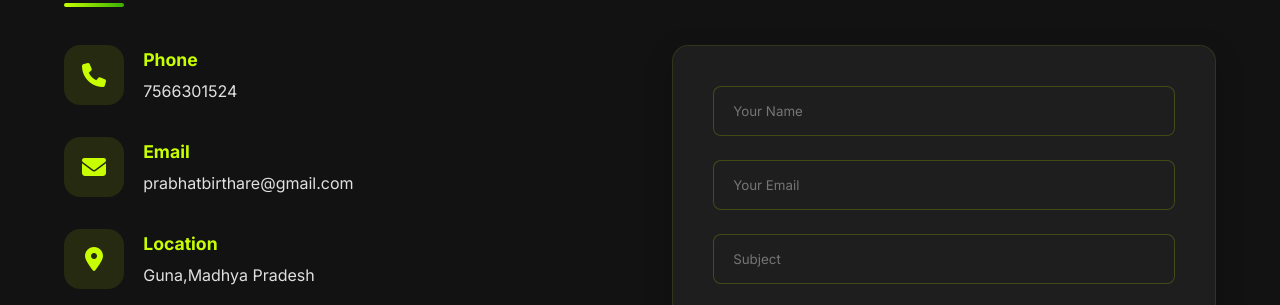
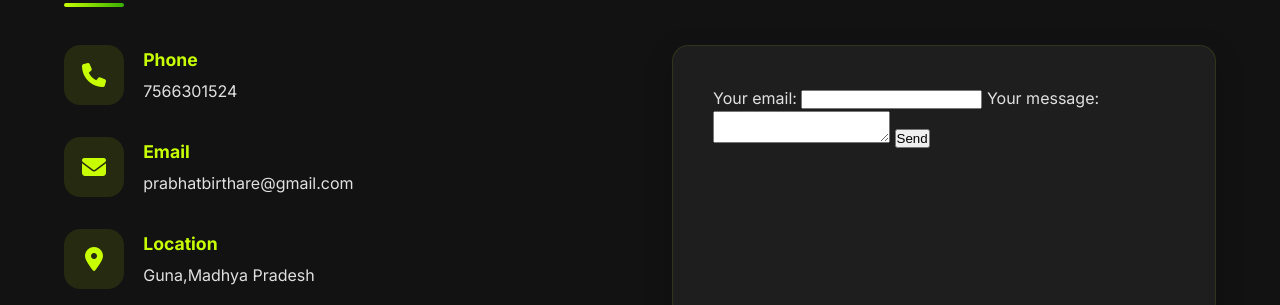
Before and after one commit to rahulbirthare/rahulbirthare, a plain HTML site: page index.html in a window 1280 px wide. Shown: the part 5581-5886 px from the top of the page. Drawn offline with nearby package versions, Linux system fonts and the light colour scheme.

Commit message:
Update index.html

```diff
--- a/index.html
+++ b/index.html
@@ -1206,7 +1206,7 @@
                     </div>
                 </div>
                 <div class="contact-form">
-                    <form action="https://formspree.io/f/manpkqew" method="POST">
+                    <!-- <form action="https://formspree.io/f/manpkqew" method="POST">
                         <div class="form-group">
                             <input type="text" class="form-control" placeholder="Your Name" required>
                         </div>
@@ -1222,7 +1222,28 @@
                         <button type="submit" class="btn">
                             <i class="fas fa-paper-plane"></i> Send Message
                         </button>
-                    </form>
+                    </form> -->
+
+
+
+<form
+  action="https://formspree.io/f/manpkqew"
+  method="POST"
+>
+  <label>
+    Your email:
+    <input type="email" name="email">
+  </label>
+  <label>
+    Your message:
+    <textarea name="message"></textarea>
+  </label>
+  <!-- your other form fields go here -->
+  <button type="submit">Send</button>
+</form>
+
+
+
                 </div>
             </div>
         </div>
```
